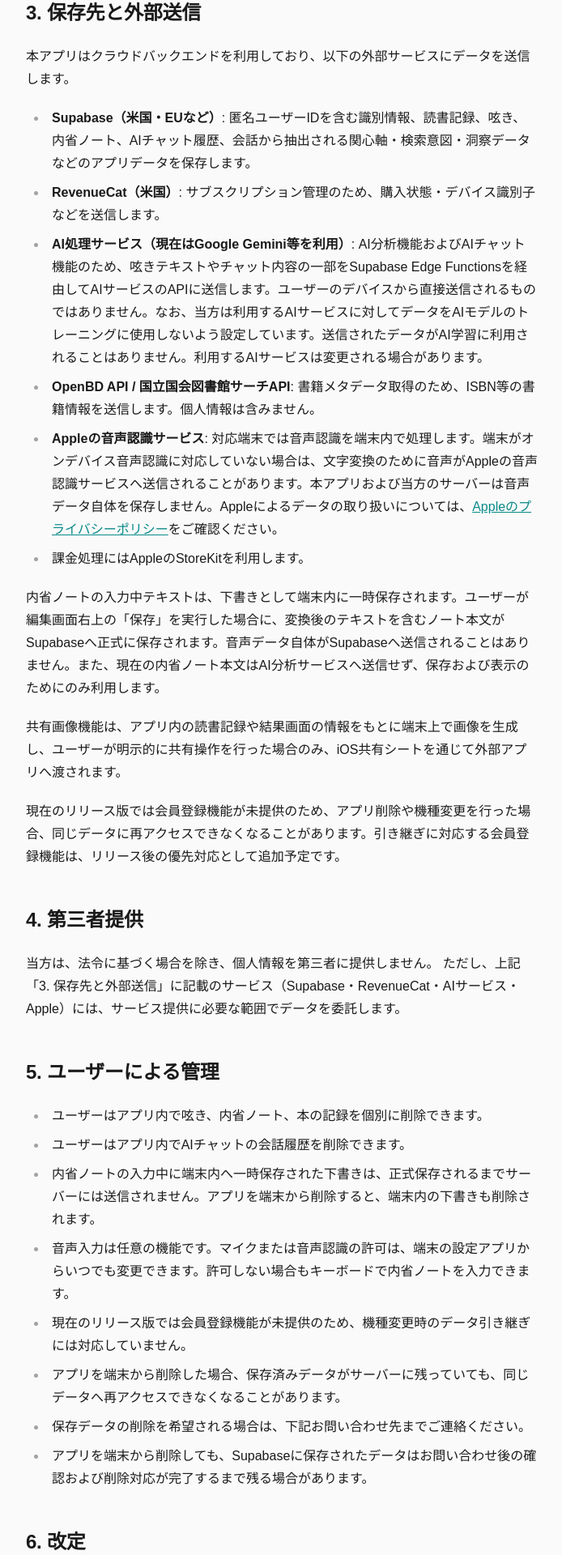
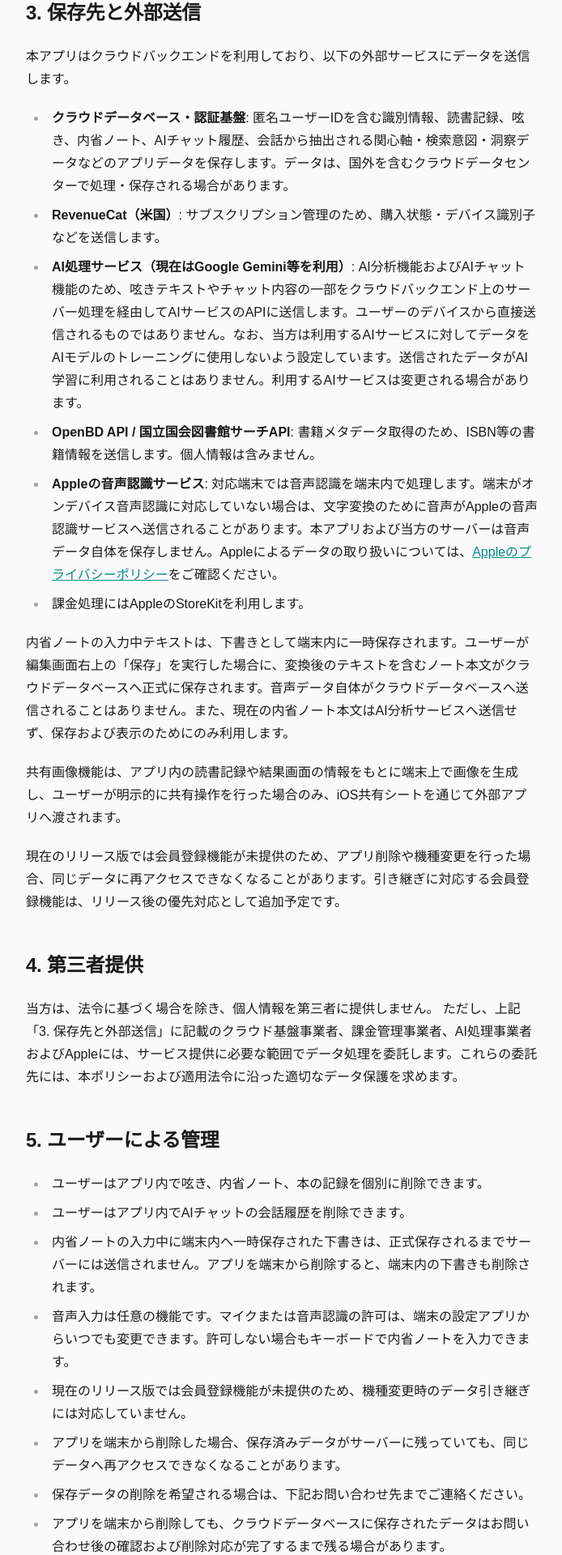
Before and after one commit to growthlab710/doublehub-site, a Next.js app: page /privacy/bookcompass in a window 1280 px wide. Shown: the part 1590-3510 px from the top of the page at 81% size, without its empty margins (292-986 px from the left). Built offline with nearby package versions, Linux system fonts and the light colour scheme; no server answers; a web font is replaced by a local one.

Commit message:
docs: プライバシーポリシーのクラウド基盤名を一般化

```diff
--- a/src/app/(marketing)/privacy/bookcompass/page.tsx
+++ b/src/app/(marketing)/privacy/bookcompass/page.tsx
@@ -70,8 +70,8 @@
       </p>
       <ul>
         <li>
-          <strong>Supabase（米国・EUなど）</strong>:
-          匿名ユーザーIDを含む識別情報、読書記録、呟き、内省ノート、AIチャット履歴、会話から抽出される関心軸・検索意図・洞察データなどのアプリデータを保存します。
+          <strong>クラウドデータベース・認証基盤</strong>:
+          匿名ユーザーIDを含む識別情報、読書記録、呟き、内省ノート、AIチャット履歴、会話から抽出される関心軸・検索意図・洞察データなどのアプリデータを保存します。データは、国外を含むクラウドデータセンターで処理・保存される場合があります。
         </li>
         <li>
           <strong>RevenueCat（米国）</strong>:
@@ -79,8 +79,7 @@
         </li>
         <li>
           <strong>AI処理サービス（現在はGoogle Gemini等を利用）</strong>:
-          AI分析機能およびAIチャット機能のため、呟きテキストやチャット内容の一部をSupabase
-          Edge Functionsを経由してAIサービスのAPIに送信します。ユーザーのデバイスから直接送信されるものではありません。なお、当方は利用するAIサービスに対してデータをAIモデルのトレーニングに使用しないよう設定しています。送信されたデータがAI学習に利用されることはありません。利用するAIサービスは変更される場合があります。
+          AI分析機能およびAIチャット機能のため、呟きテキストやチャット内容の一部をクラウドバックエンド上のサーバー処理を経由してAIサービスのAPIに送信します。ユーザーのデバイスから直接送信されるものではありません。なお、当方は利用するAIサービスに対してデータをAIモデルのトレーニングに使用しないよう設定しています。送信されたデータがAI学習に利用されることはありません。利用するAIサービスは変更される場合があります。
         </li>
         <li>
           <strong>OpenBD API / 国立国会図書館サーチAPI</strong>:
@@ -95,7 +94,7 @@
         <li>課金処理にはAppleのStoreKitを利用します。</li>
       </ul>
       <p>
-        内省ノートの入力中テキストは、下書きとして端末内に一時保存されます。ユーザーが編集画面右上の「保存」を実行した場合に、変換後のテキストを含むノート本文がSupabaseへ正式に保存されます。音声データ自体がSupabaseへ送信されることはありません。また、現在の内省ノート本文はAI分析サービスへ送信せず、保存および表示のためにのみ利用します。
+        内省ノートの入力中テキストは、下書きとして端末内に一時保存されます。ユーザーが編集画面右上の「保存」を実行した場合に、変換後のテキストを含むノート本文がクラウドデータベースへ正式に保存されます。音声データ自体がクラウドデータベースへ送信されることはありません。また、現在の内省ノート本文はAI分析サービスへ送信せず、保存および表示のためにのみ利用します。
       </p>
       <p>
         共有画像機能は、アプリ内の読書記録や結果画面の情報をもとに端末上で画像を生成し、ユーザーが明示的に共有操作を行った場合のみ、iOS共有シートを通じて外部アプリへ渡されます。
@@ -107,7 +106,7 @@
       <h2>4. 第三者提供</h2>
       <p>
         当方は、法令に基づく場合を除き、個人情報を第三者に提供しません。
-        ただし、上記「3. 保存先と外部送信」に記載のサービス（Supabase・RevenueCat・AIサービス・Apple）には、サービス提供に必要な範囲でデータを委託します。
+        ただし、上記「3. 保存先と外部送信」に記載のクラウド基盤事業者、課金管理事業者、AI処理事業者およびAppleには、サービス提供に必要な範囲でデータ処理を委託します。これらの委託先には、本ポリシーおよび適用法令に沿った適切なデータ保護を求めます。
       </p>
 
       <h2>5. ユーザーによる管理</h2>
@@ -128,7 +127,7 @@
         </li>
         <li>保存データの削除を希望される場合は、下記お問い合わせ先までご連絡ください。</li>
         <li>
-          アプリを端末から削除しても、Supabaseに保存されたデータはお問い合わせ後の確認および削除対応が完了するまで残る場合があります。
+          アプリを端末から削除しても、クラウドデータベースに保存されたデータはお問い合わせ後の確認および削除対応が完了するまで残る場合があります。
         </li>
       </ul>
 
@@ -146,7 +145,7 @@
           <a href="mailto:growthlab116710@gmail.com">growthlab116710@gmail.com</a>
         </li>
         <li>
-          当方が閲覧し得る情報は、Supabaseに保存されたアプリデータ、およびお問い合わせメールでユーザーが任意に送信した情報に限られます。
+          当方が閲覧し得る情報は、クラウドデータベースに保存されたアプリデータ、およびお問い合わせメールでユーザーが任意に送信した情報に限られます。
         </li>
       </ul>
     </PrivacyLayout>
```
Also changed, not shown: 1 other file (tests, documents, lock files or other folders).
